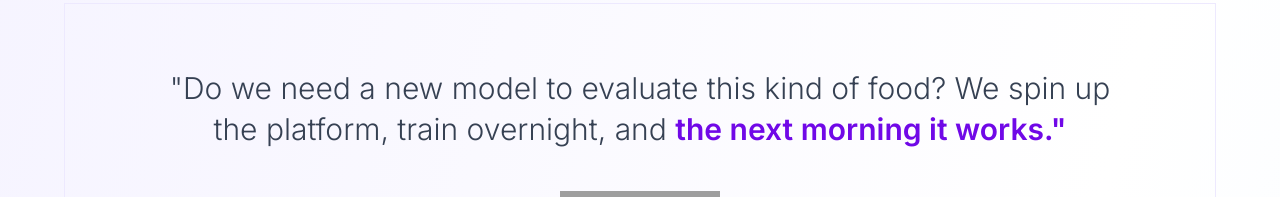
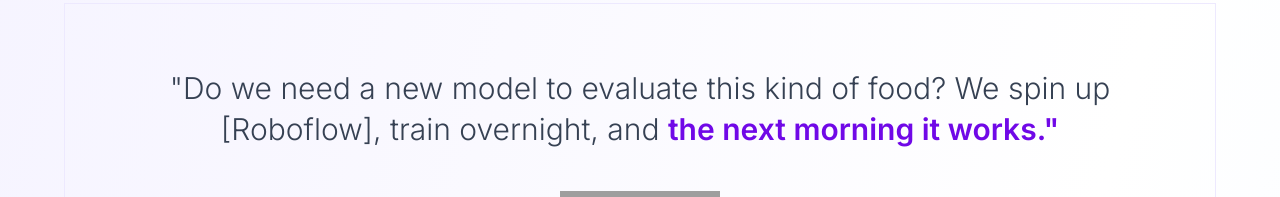
Before and after one commit to SwanHub/rf-startups, a Next.js app: page / in a window 1280 px wide. Shown: the part 506-703 px from the top of the page. Built offline with nearby package versions, Linux system fonts and the light colour scheme; grey boxes are pictures that could not be loaded.

Commit message:
little quote change

```diff
--- a/src/app/_components/Section_CustomerStories.tsx
+++ b/src/app/_components/Section_CustomerStories.tsx
@@ -96,7 +96,7 @@
           quote={
             <span>
               &quot;Do we need a new model to evaluate this kind of food? We
-              spin up the platform, train overnight, and{" "}
+              spin up [Roboflow], train overnight, and{" "}
               <span className="font-semibold text-violet-700">
                 the next morning it works.&quot;
               </span>
```
